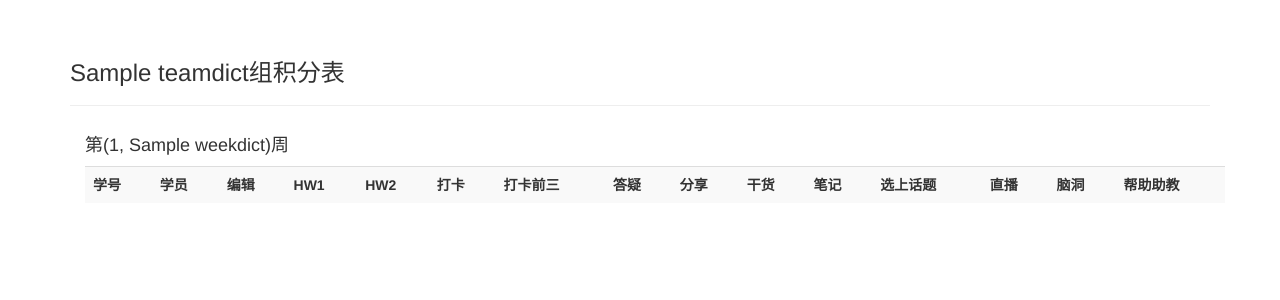
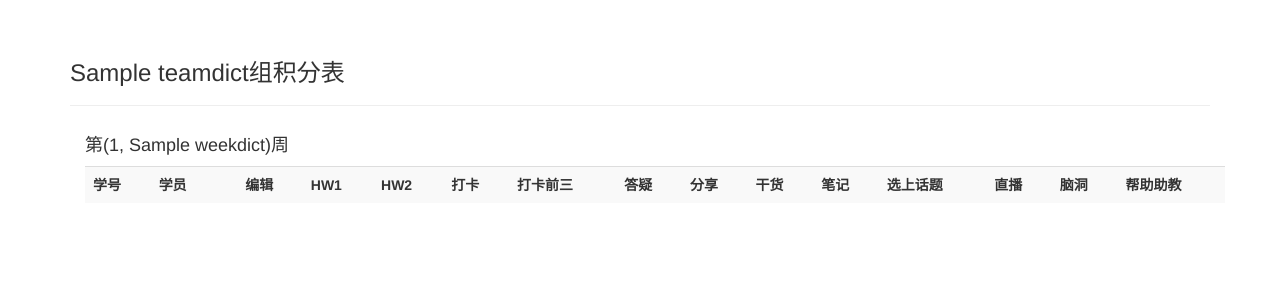
Before and after one commit to DT-ZhangJia/littlesister, a Flask app: template app/templates/team.html in a window 1280 px wide. Shown: the part 52-352 px from the top of the page. Run offline with Flask 2, Linux system fonts and the light colour scheme; tables that the repository leaves empty hold one stand-in row (values such as "Sample post"); the template is opened without the code that fills it: values that come from a table or form of the project are taken from there, most other values are stand-ins (such as "Sample title", 1, 10 or a date in 2020); lists and menus that the app fills with data are empty; some libraries are stand-ins or nearby versions.

Commit message:
update style

```diff
--- a/app/templates/team.html
+++ b/app/templates/team.html
@@ -17,21 +17,21 @@
             <table class="table table-striped">
                 <tread>
                     <tr>
-                        <th>学号</th>
-                        <th>学员</th>
-                        <th>编辑</th>
-                        <th>HW1</th>
-                        <th>HW2</th>
-                        <th>打卡</th>
-                        <th>打卡前三</th>
-                        <th>答疑</th>
-                        <th>分享</th>
-                        <th>干货</th>
-                        <th>笔记</th>
-                        <th>选上话题</th>
-                        <th>直播</th>
-                        <th>脑洞</th>
-                        <th>帮助助教</th>
+                        <th><div style="min-width: 2em;">学号</div></th>
+                        <th><div style="min-width: 3em;">学员</div></th>
+                        <th><div style="min-width: 2em;">编辑</div></th>
+                        <th><div style="min-width: 2em;">HW1</div></th>
+                        <th><div style="min-width: 2em;">HW2</div></th>
+                        <th><div style="min-width: 2em;">打卡</div></th>
+                        <th><div style="min-width: 2em;">打卡前三</div></th>
+                        <th><div style="min-width: 2em;">答疑</div></th>
+                        <th><div style="min-width: 2em;">分享</div></th>
+                        <th><div style="min-width: 2em;">干货</div></th>
+                        <th><div style="min-width: 2em;">笔记</div></th>
+                        <th><div style="min-width: 2em;">选上话题</div></th>
+                        <th><div style="min-width: 2em;">直播</div></th>
+                        <th><div style="min-width: 2em;">脑洞</div></th>
+                        <th><div style="min-width: 2em;">帮助助教</div></th>
                     </tr>
                 </tread>
                 <tbody>
```
Also changed, not shown: other parts of app/templates/team.html (+13 -13 lines).
